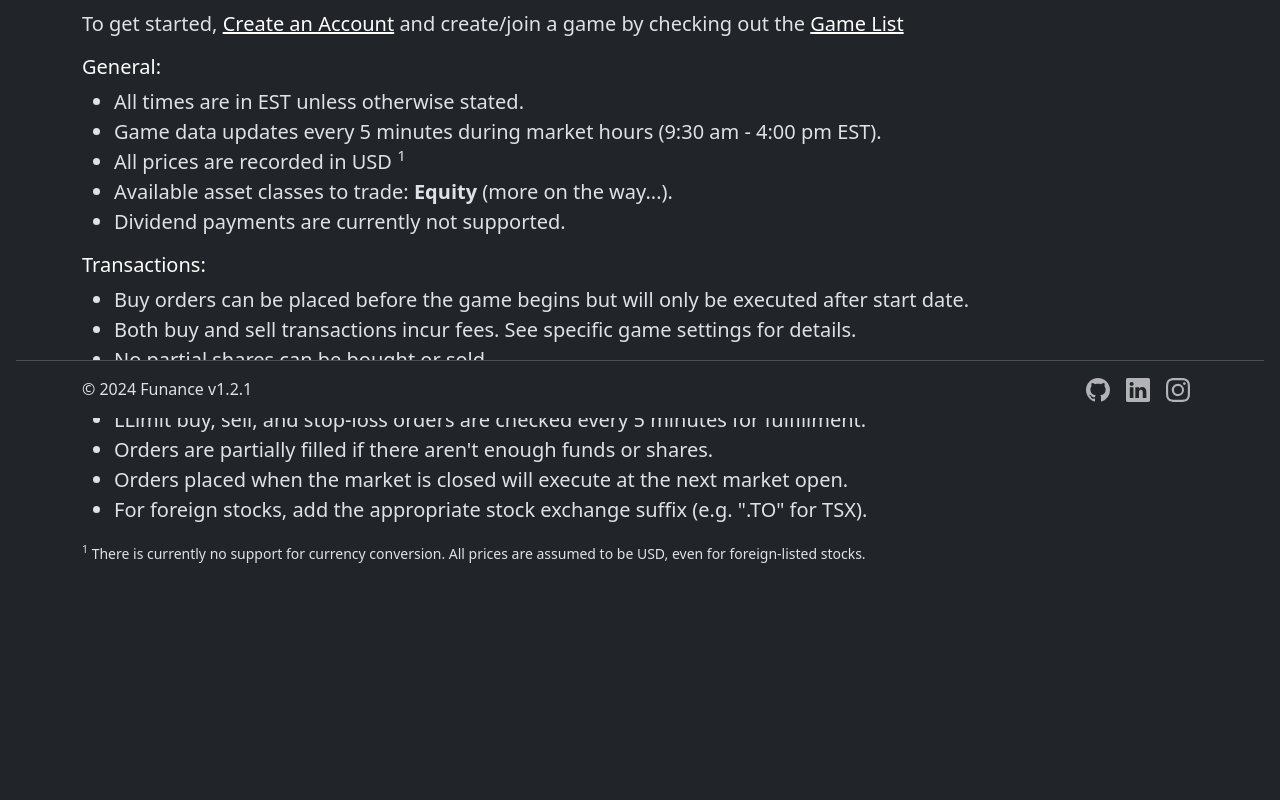
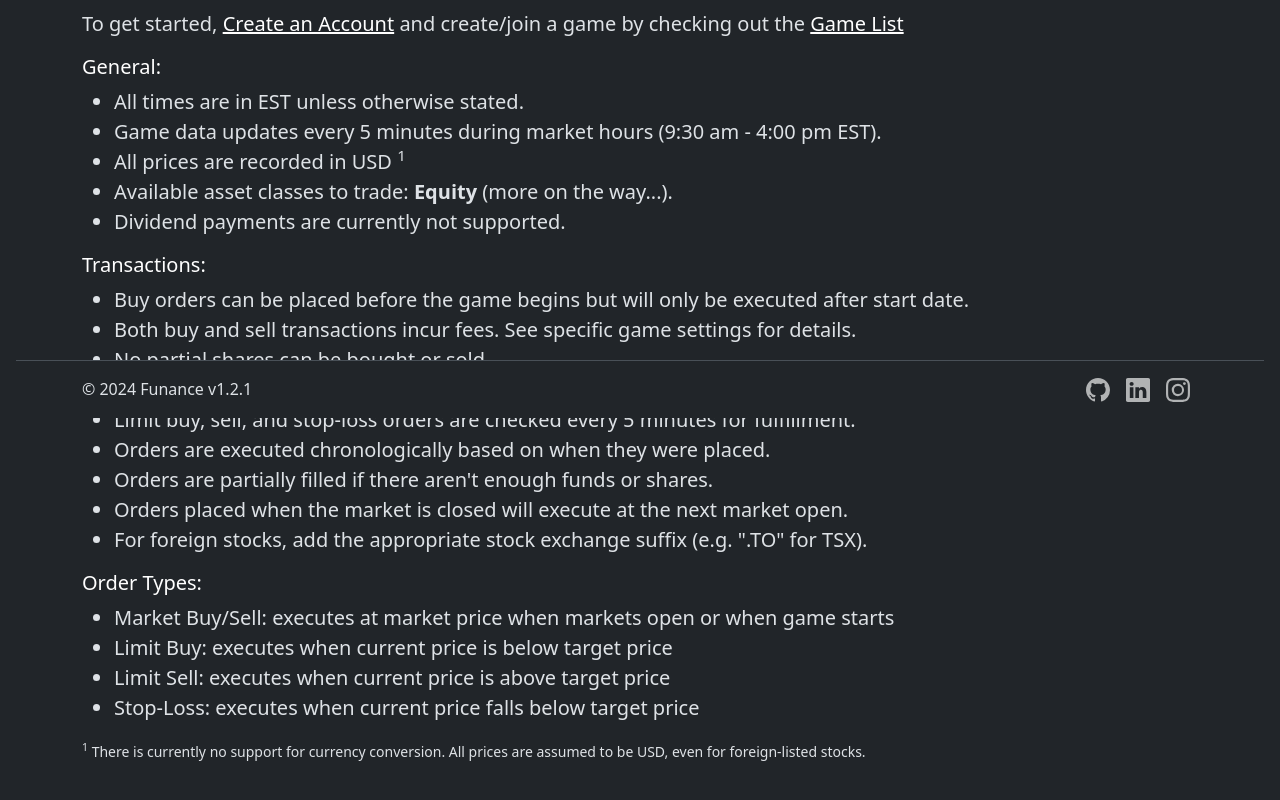
Before and after one commit to yangsu01/Funance, a React (Vite) app in the folder client/: page /game-rules in a window 1280 px wide. Shown: the part 382-1182 px from the top of the page. Before the commit the page ends 1061 px from the top, so only its background shows below. Built offline with nearby package versions, Linux system fonts and the light colour scheme; no server answers.

Commit message:
Reword game rules to include order types

```diff
--- a/client/src/pages/GameRules/GameRules.tsx
+++ b/client/src/pages/GameRules/GameRules.tsx
@@ -72,8 +72,11 @@ const GameRules = () => {
           <li>No partial shares can be bought or sold</li>
           <li>Market orders are executed at the latest market price.</li>
           <li>
-            LLimit buy, sell, and stop-loss orders are checked every 5 minutes
+            Limit buy, sell, and stop-loss orders are checked every 5 minutes
             for fulfillment.
+          </li>
+          <li>
+            Orders are executed chronologically based on when they were placed.
           </li>
           <li>
             Orders are partially filled if there aren't enough funds or shares.
@@ -88,6 +91,19 @@ const GameRules = () => {
           </li>
         </ul>
 
+        <h5 className="text-white">Order Types:</h5>
+        <ul className="fs-5">
+          <li>
+            Market Buy/Sell: executes at market price when markets open or when
+            game starts
+          </li>
+          <li>Limit Buy: executes when current price is below target price</li>
+          <li>Limit Sell: executes when current price is above target price</li>
+          <li>
+            Stop-Loss: executes when current price falls below target price
+          </li>
+        </ul>
+
         <small>
           <sup>1</sup> There is currently no support for currency conversion.
           All prices are assumed to be USD, even for foreign-listed stocks.
```
